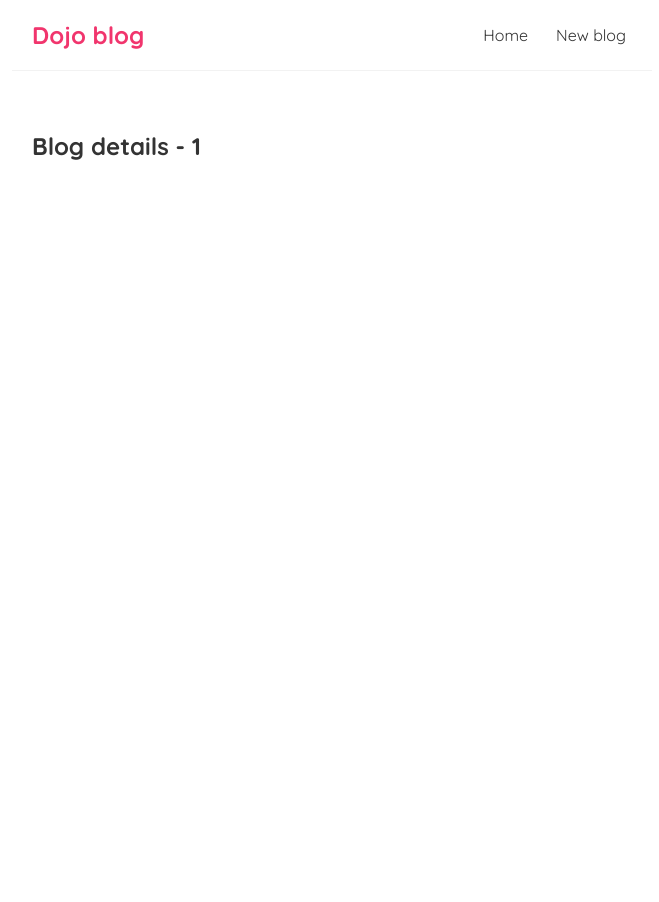
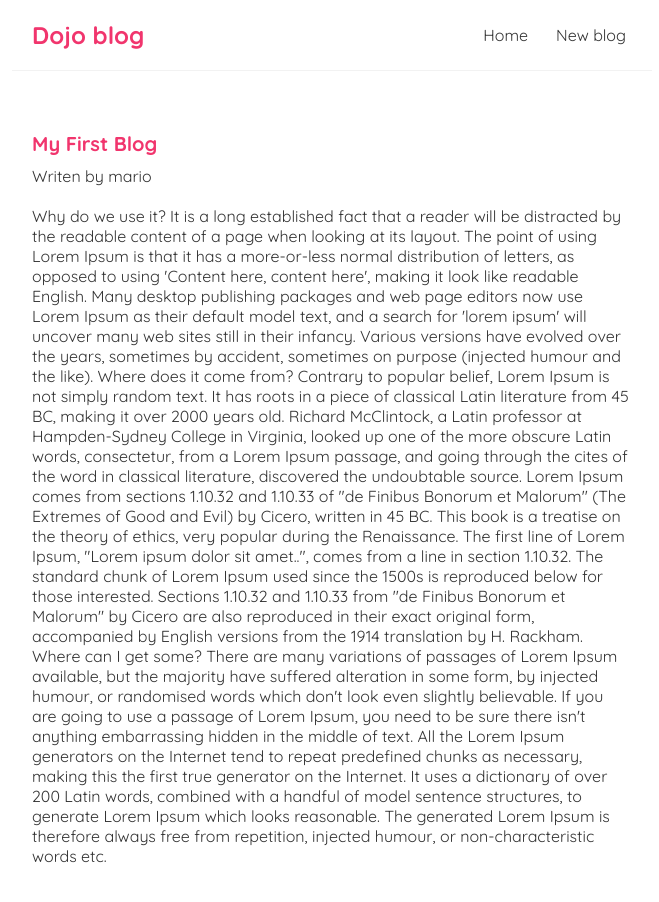
Before and after one commit to sinigers/React, a React (Create React App) app in the folder React-Study/dojo-blog/: page /blogs/1 in a window 1280 px wide. Shown: the top 902 px of the page, without its empty margins (308-967 px from the left). Before the commit the page ends 800 px from the top, so only its background shows below. Built offline with nearby package versions, Linux system fonts and the light colour scheme; data requests are answered from the project's data file.

Commit message:
Reusing Custom Hooks

```diff
--- a/React-Study/dojo-blog/src/BlogDetails.js
+++ b/React-Study/dojo-blog/src/BlogDetails.js
@@ -1,11 +1,24 @@
-import {useParams} from "react-router-dom";
+import { useParams } from "react-router-dom";
+import useFetch from "./useFetch";
 const BlogDetails = () => {
-    const {id}=useParams()
-    return (
-        <div className="blog-details">
-            <h2>Blog details - {id}</h2>
-        </div>
-     );
-}
+  const { id } = useParams();
+  const { data: blog, isPending, error } = useFetch(
+    "http://localhost:8000/blogs/" + id
+  );
+
+  return (
+    <div className="blog-details">
+      {error && <div>{error}</div>}
+      {isPending && <div>Loading...</div>}
+      {blog && (
+        <article>
+          <h2>{blog.title}</h2>
+          <p>Writen by {blog.author}</p>
+          <div>{blog.body}</div>
+        </article>
+      )}
+    </div>
+  );
+};
 
 export default BlogDetails;
--- a/React-Study/dojo-blog/src/Home.js
+++ b/React-Study/dojo-blog/src/Home.js
@@ -1,6 +1,6 @@
 
 import BlogList from "./blogList";
-import useFetch from "./usefetch";
+import useFetch from "./useFetch";
 
 const Home = () => {
   const { data: blogs, isPending, error } = useFetch(
--- a/React-Study/dojo-blog/src/index.css
+++ b/React-Study/dojo-blog/src/index.css
@@ -1,13 +1,11 @@
 @import url('https://fonts.googleapis.com/css2?family=Quicksand:wght@300;400;500;600;700&display=swap');
 
 /* base styles */
-
 * {
   margin: 0;
   font-family: "Quicksand";
   color: #333;
 }
-
 .navbar {
   padding: 20px;
   display: flex;
@@ -16,37 +14,58 @@
   margin: 0 auto;
   border-bottom: 1px solid #f2f2f2;
 }
-
 .navbar h1 {
   color: #f1356d;
 }
-
 .navbar .links {
   margin-left: auto;
 }
-
 .navbar a {
   margin-left: 16px;
   text-decoration: none;
   padding: 6px;
 }
-
 .navbar a:hover {
   color: #f1356d;
 }
-
 .content {
   max-width: 600px;
   margin: 40px auto;
   padding: 20px;
 }
 
+/* blog previews / list */
+.blog-preview {
+  padding: 10px 16px;
+  margin: 20px 0;
+  border-bottom: 1px solid #fafafa;
+}
+.blog-preview:hover {
+  box-shadow: 1px 3px 5px rgba(0,0,0,0.1);
+}
 .blog-preview h2 {
-    font-size: 20;
+  font-size: 20px;
   color: #f1356d;
   margin-bottom: 8px;
-    margin-top: 16px;
 }
 .blog-preview a{
   text-decoration: none;
 }
+
+/* blog details page */
+.blog-details h2 {
+  font-size: 20px;
+  color: #f1356d;
+  margin-bottom: 10px;
+}
+.blog-details div {
+  margin: 20px 0;
+}
+.blog-details button {
+  background: #f1356d;
+  color: #fff;
+  border: 0;
+  padding: 8px;
+  border-radius: 8px;
+  cursor: pointer;
+}
```
Lines whose indentation alone changed are shown as unchanged.
